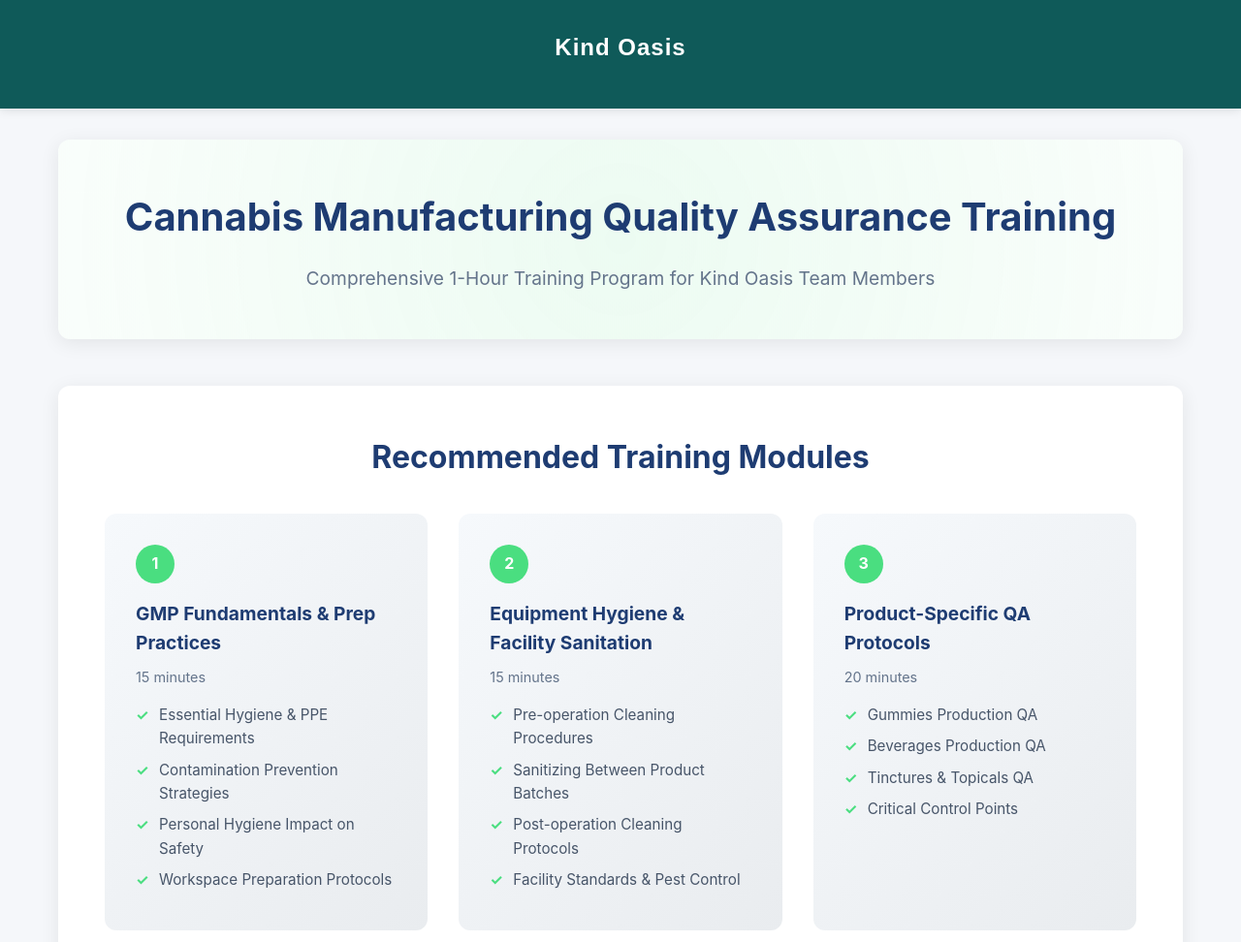
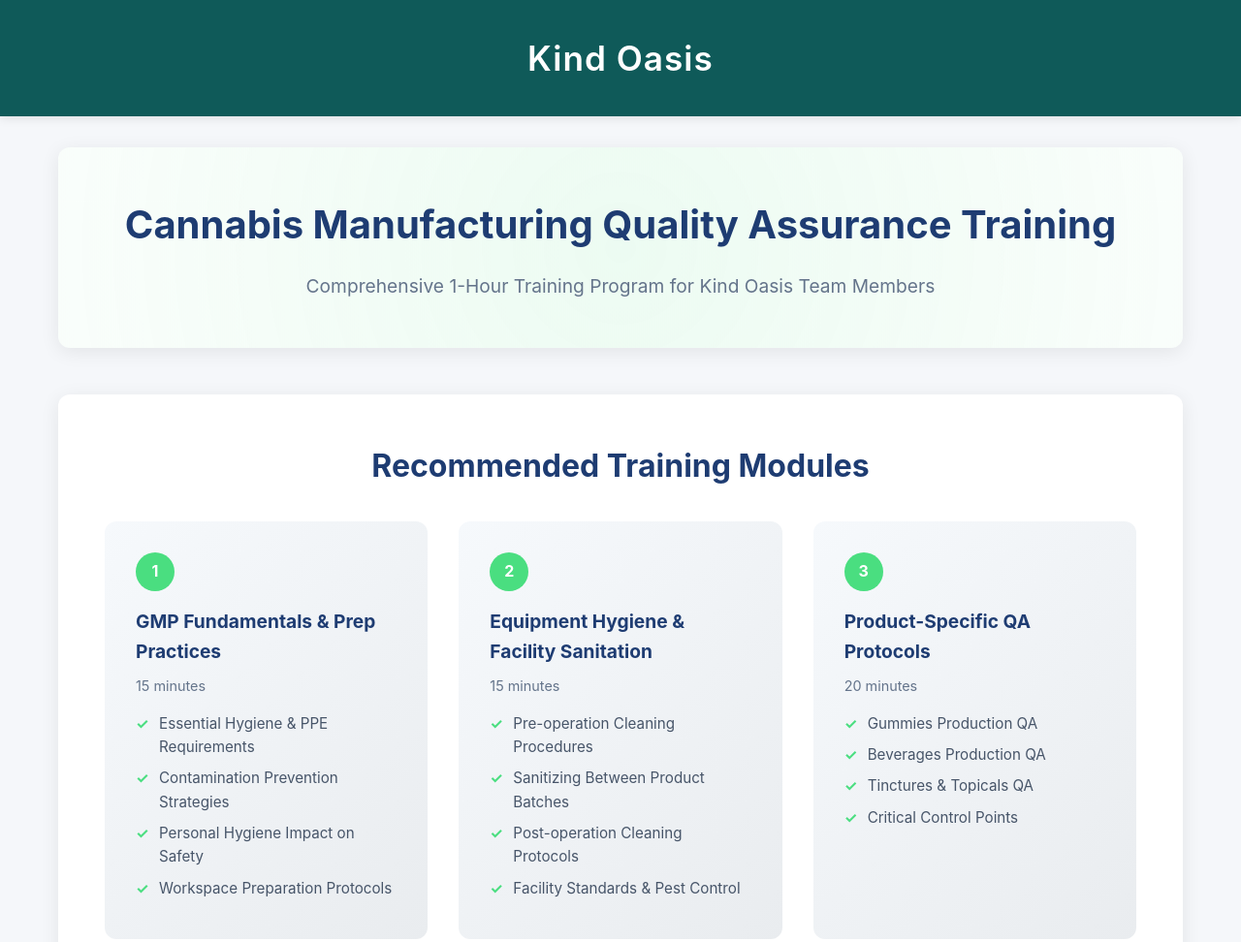
Before and after one commit to KO-Tools/kind-oasis-qa-training, a plain HTML site: page index.html in a window 1280 px wide. Shown: the top 972 px of the page at 97% size. Drawn offline with Linux system fonts and the light colour scheme.

Commit message:
Simplify logo approach - use styled text for reliability

```diff
--- a/index.html
+++ b/index.html
@@ -38,9 +38,12 @@
             align-items: center;
         }
 
-        .logo svg {
-            height: 40px;
-            width: auto;
+        .logo {
+            font-size: 2.2rem;
+            font-weight: 600;
+            color: white;
+            text-align: center;
+            letter-spacing: 1px;
         }
 
         /* Main Content */
@@ -387,11 +390,7 @@
 <body>
     <header>
         <div class="header-content">
-            <div class="logo">
-                <svg width="240" height="40" viewBox="0 0 240 40" fill="none" xmlns="http://www.w3.org/2000/svg">
-                    <text x="120" y="25" font-family="Arial, sans-serif" font-size="24" font-weight="600" text-anchor="middle" fill="white" letter-spacing="1px">Kind Oasis</text>
-                </svg>
-            </div>
+            <div class="logo">Kind Oasis</div>
         </div>
     </header>
 
```
